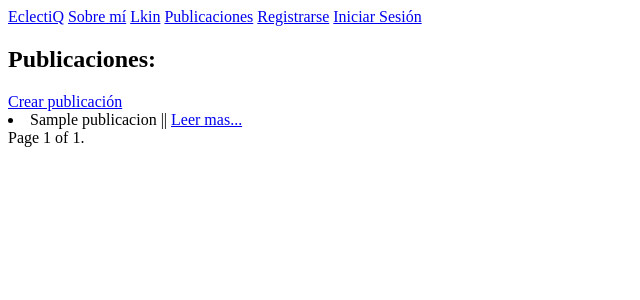
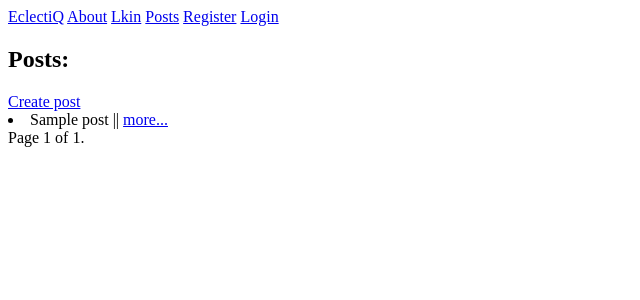
Before and after one commit to cdbiancotti/homie, a Django app: page /blog/pages/ in a window 1280 px wide. Shown: the top 300 px of the page, without its empty margins (0-640 px from the left). Run offline with Django 4.2, Linux system fonts and the light colour scheme; tables that the repository leaves empty hold one stand-in row (values such as "Sample post"); parts of the project's set-up code (start-up, migrations or seed data) failed here and were passed over; some libraries are stand-ins or nearby versions.

Commit message:
Change Publicacion to Post, review concepts about django queries

```diff
--- a/blog/admin.py
+++ b/blog/admin.py
@@ -3,4 +3,4 @@ from . import models
 
 # Register your models here.
 
-admin.site.register(models.Publicacion)
+admin.site.register(models.Post)
--- a/blog/models.py
+++ b/blog/models.py
@@ -1,7 +1,7 @@
 from django.db import models
 from ckeditor.fields import RichTextField
 
-class Publicacion(models.Model):
+class Post(models.Model):
 
     title = models.CharField(max_length=40)
     subtitle = models.CharField(max_length=60)
--- a/blog/templates/blog/delete_page.html
+++ b/blog/templates/blog/delete_page.html
@@ -1,15 +1,15 @@
 {% extends 'base.html' %}
 
 {% block head %}
-    <title>Eliminar Publicación</title>
+    <title>Delete Post</title>
 {% endblock head %}
 
 {% block main_content %}
-    <p>Esta por eliminar la publicacion {{object}}.</p>
+    <p>Do you really want to delete post {{object}}?</p>
     <p>
         <form method="post">
             {% csrf_token %}
-            <button>Confirmar</button>
+            <button>Yes</button>
         </form>
     </p>
 {% endblock main_content %}
--- a/blog/templates/blog/pages.html
+++ b/blog/templates/blog/pages.html
@@ -1,16 +1,16 @@
 {% extends 'base.html' %}
 
 {% block head %}
-    <title>Publicaciones</title>
+    <title>Posts</title>
 {% endblock head %}
 
 {% block main_content %}
-    <h2>Publicaciones:</h2>
-    <a href={% url 'blog:create_page' %}>Crear publicación</a>
+    <h2>Posts:</h2>
+    <a href={% url 'blog:create_page' %}>Create post</a>
     {% if page_obj %}
-        {% for publicacion in page_obj %}
+        {% for post in page_obj %}
             <li>
-                {{publicacion.title}} || <a href={% url 'blog:details_page' publicacion.id %}>Leer mas...</a>
+                {{post.title}} || <a href={% url 'blog:details_page' post.id %}>more...</a>
             </li>
         {% endfor %}
         {% if page_obj.has_previous %}
@@ -27,6 +27,6 @@
                 <a href="?page={{ page_obj.paginator.num_pages }}">last &raquo;</a>
             {% endif %}
     {% else %}
-        <p>No se encontraron publicaciones...</p>
+        <p>No post to display yet, create one!</p>
     {% endif %}
 {% endblock main_content %}
--- a/blog/urls.py
+++ b/blog/urls.py
@@ -6,9 +6,9 @@ app_name = 'blog'
 urlpatterns = [
     path('', views.index, name='index'),
     path('about/', views.about, name='about'),
-    path('pages/', views.PublicacionListView.as_view(), name='pages'),
-    path('pages/create', views.PublicacionCreateView.as_view(), name='create_page'),
-    path('pages/<int:pk>', views.PublicacionDetailView.as_view(), name='details_page'),
-    path('pages/<int:pk>/update', views.PublicacionUpdateView.as_view(), name='update_page'),
-    path('pages/<int:pk>/delete', views.PublicacionDeleteView.as_view(), name='delete_page'),
+    path('pages/', views.PostListView.as_view(), name='pages'),
+    path('pages/create', views.PostCreateView.as_view(), name='create_page'),
+    path('pages/<int:pk>', views.PostDetailView.as_view(), name='details_page'),
+    path('pages/<int:pk>/update', views.PostUpdateView.as_view(), name='update_page'),
+    path('pages/<int:pk>/delete', views.PostDeleteView.as_view(), name='delete_page'),
 ]
--- a/blog/views.py
+++ b/blog/views.py
@@ -2,7 +2,7 @@ from django.shortcuts import render
 from django.views.generic import ListView
 from django.views.generic.detail import DetailView
 from django.views.generic.edit import DeleteView, UpdateView, CreateView
-from .models import Publicacion
+from .models import Post
 from django.contrib.auth.decorators import login_required
 from django.contrib.auth.mixins import LoginRequiredMixin
 from django.urls import reverse_lazy
@@ -15,24 +15,25 @@ def index(request):
 def about(request):
     return render(request, 'blog/about.html', {})
 
-class PublicacionListView(ListView):
-    model = Publicacion
+class PostListView(ListView):
+    model = Post
     template_name = "blog/pages.html"
     paginate_by=2
+    queryset = Post.objects.all().order_by('-date')
 
 
-class PublicacionDetailView(DetailView):
-    model = Publicacion
+class PostDetailView(DetailView):
+    model = Post
     template_name = "blog/page.html"
 
 
-class PublicacionDeleteView(LoginRequiredMixin, DeleteView):
-    model = Publicacion
+class PostDeleteView(LoginRequiredMixin, DeleteView):
+    model = Post
     template_name = "blog/delete_page.html"
     success_url = reverse_lazy('blog:pages')
 
-class PublicacionCreateView(LoginRequiredMixin, CreateView):
-    model = Publicacion
+class PostCreateView(LoginRequiredMixin, CreateView):
+    model = Post
     template_name = "blog/update_page.html"
     fields = ['title', 'subtitle', 'body', 'image']
 
@@ -43,8 +44,8 @@ class PublicacionCreateView(LoginRequiredMixin, CreateView):
     def get_success_url(self) -> str:
         return reverse_lazy('blog:details_page', args=[self.object.id])
 
-class PublicacionUpdateView(LoginRequiredMixin, UpdateView):
-    model = Publicacion
+class PostUpdateView(LoginRequiredMixin, UpdateView):
+    model = Post
     template_name = "blog/update_page.html"
     fields = ['title', 'subtitle', 'body', 'image']
 
--- a/templates/base.html
+++ b/templates/base.html
@@ -11,15 +11,15 @@
         <header>
             <nav>
                 <a href={% url 'home:index' %}>EclectiQ</a>
-                <a href={% url 'blog:about' %}>Sobre mí</a>
+                <a href={% url 'blog:about' %}>About</a>
                 <a href={% url 'lkin:lkin' %}>Lkin</a>
-                <a href={% url 'blog:pages' %}>Publicaciones</a>
+                <a href={% url 'blog:pages' %}>Posts</a>
                 {% if request.user.is_authenticated %}
                     <a href={% url 'account:profile' %}>{{request.user.username}}</a>
-                    <a href={% url 'account:logout' %}>Cerrar Sesión</a>
+                    <a href={% url 'account:logout' %}>Logout</a>
                 {% else %}
-                    <a href={% url 'account:signup' %}>Registrarse</a>
-                    <a href={% url 'account:login' %}>Iniciar Sesión</a>
+                    <a href={% url 'account:signup' %}>Register</a>
+                    <a href={% url 'account:login' %}>Login</a>
                 {% endif %}
             </nav>
         </header>
```
Also changed, not shown: CHANGELOG.md, blog/migrations/0003_rename_publicacion_post.py (added).
